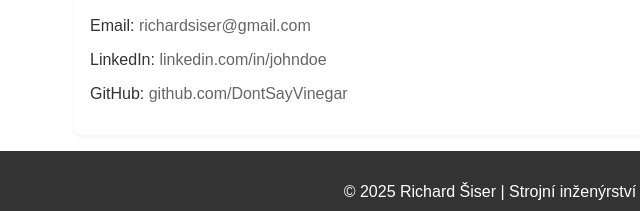
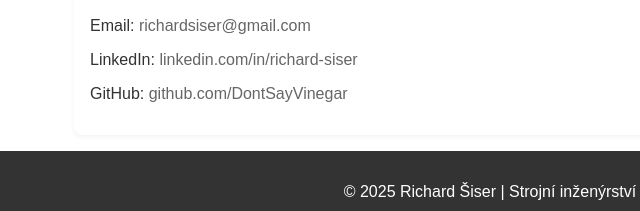
Before and after one commit to DontSayVinegar/2PROMILE, a plain HTML site: page index.html in a window 1280 px wide. Shown: the part 2460-2671 px from the top of the page, 150-790 px from the left. Drawn offline with Linux system fonts and the light colour scheme.

Commit message:
zmena z john doe na richardsiser

```diff
--- a/index.html
+++ b/index.html
@@ -113,7 +113,7 @@
     <section id="contact">
         <h2>Kontakt</h2>
         <p>Email: <a href="mailto:richardsiser@gmail.com">richardsiser@gmail.com</a></p>
-        <p>LinkedIn: <a href="https://www.linkedin.com/in/denis-fabien-kurpiers-257479276/" target="_blank">linkedin.com/in/johndoe</a></p>
+        <p>LinkedIn: <a href="https://www.linkedin.com/in/denis-fabien-kurpiers-257479276/" target="_blank">linkedin.com/in/richard-siser</a></p>
         <p>GitHub: <a href="https://github.com/DontSayVinegar" target="_blank">github.com/DontSayVinegar</a></p>
     </section>
 
```
